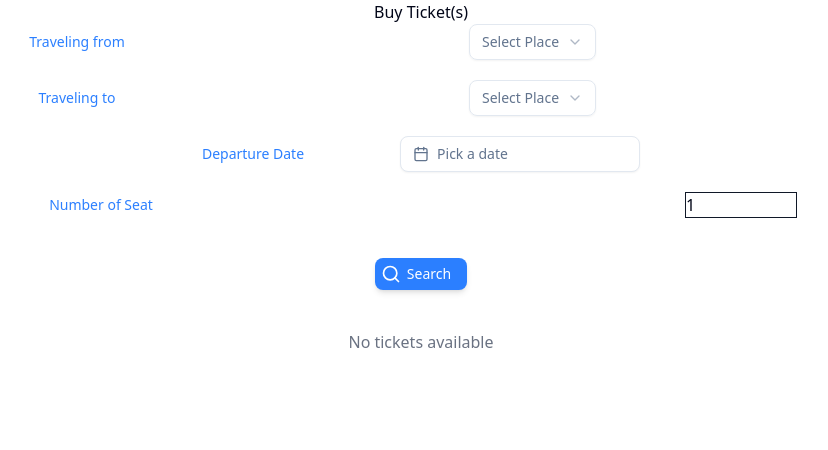
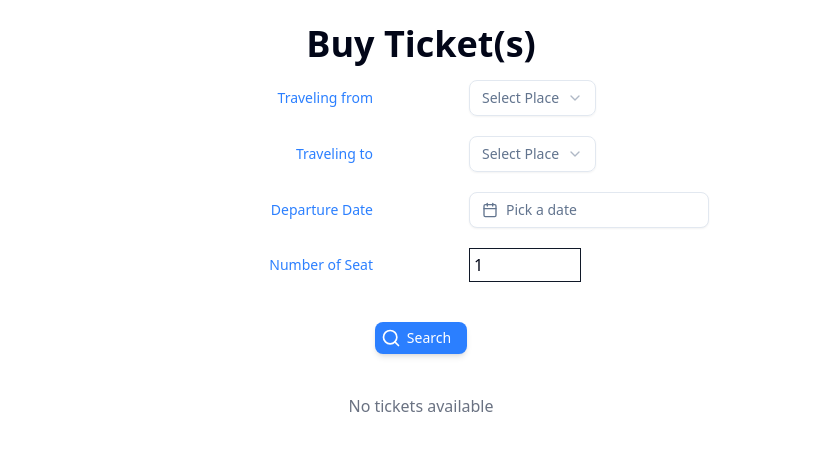
Before and after one commit to HeinZawPhyoe7/bus-ticket-app, a Next.js app: page / in a window 1280 px wide. Shown: the top 450 px of the page, without its empty margins (219-1047 px from the left). Built offline with nearby package versions, Linux system fonts and the light colour scheme.

Commit message:
fix: Home.tsx

```diff
--- a/view/Home.tsx
+++ b/view/Home.tsx
@@ -66,11 +66,13 @@ const Home = () => {
 
   return (
     <div className="text-center">
-      <div>Buy Ticket(s)</div>
+      <div className="mb-4 mt-6 font-bold text-4xl">Buy Ticket(s)</div>
 
       <div className="grid grid-cols-2 gap-24 ">
-        <div className="text-sm my-auto text-blue-500">Traveling from</div>
-        <div className="">
+        <div className="text-sm text-end my-auto text-blue-500 col-span-1">
+          Traveling from
+        </div>
+        <div className="col-span-1">
           <Select value={fromPlace} onValueChange={setFromPlace}>
             <SelectTrigger>
               <SelectValue placeholder="Select Place" />
@@ -87,8 +89,10 @@ const Home = () => {
       </div>
 
       <div className="grid grid-cols-2 gap-24 mt-5">
-        <div className="text-sm my-auto text-blue-500">Traveling to</div>
-        <div className="">
+        <div className="text-sm my-auto text-end text-blue-500 col-span-1">
+          Traveling to
+        </div>
+        <div className="col-span-1">
           <Select value={toPlace} onValueChange={setToPlace}>
             <SelectTrigger>
               <SelectValue placeholder="Select Place" />
@@ -104,8 +108,11 @@ const Home = () => {
         </div>
       </div>
 
-      <div className="flex justify-center gap-24 mt-5">
-        <div className="text-sm my-auto text-blue-500">Departure Date</div>
+      <div className="grid grid-cols-2 gap-24 mt-5">
+        <div className="col-span-1 text-sm my-auto text-end text-blue-500">
+          Departure Date
+        </div>
+        <div className="col-span-1 flex justify-self-start items-center">
           <Popover>
             <PopoverTrigger asChild>
               <Button
@@ -144,12 +151,15 @@ const Home = () => {
             </PopoverContent>
           </Popover>
         </div>
+      </div>
 
-      <div className="grid grid-cols-2 mt-5 mb-10">
-        <div className="text-sm my-auto text-blue-500">Number of Seat</div>
-        <div>
+      <div className="grid grid-cols-2 mt-5 mb-10 gap-24">
+        <div className="col-span-1 text-end text-sm my-auto text-blue-500">
+          Number of Seat
+        </div>
+        <div className="col-span-1 text-start">
           <input
-            className="border border-gray-900 w-28"
+            className="border border-gray-900 w-28 p-1"
             type="number"
             value={seatCount}
             onChange={(e) => setSeatCount(Number(e.target.value))}
```
Lines whose indentation alone changed are shown as unchanged.
